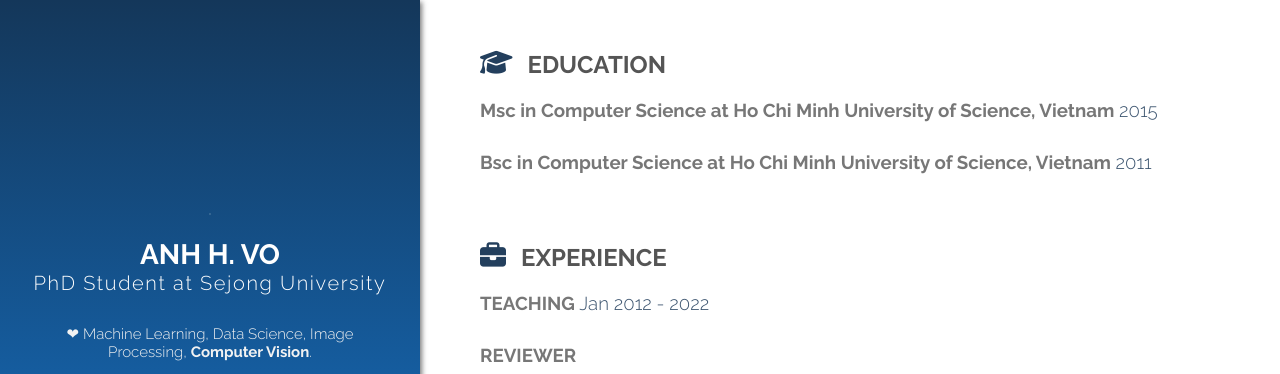
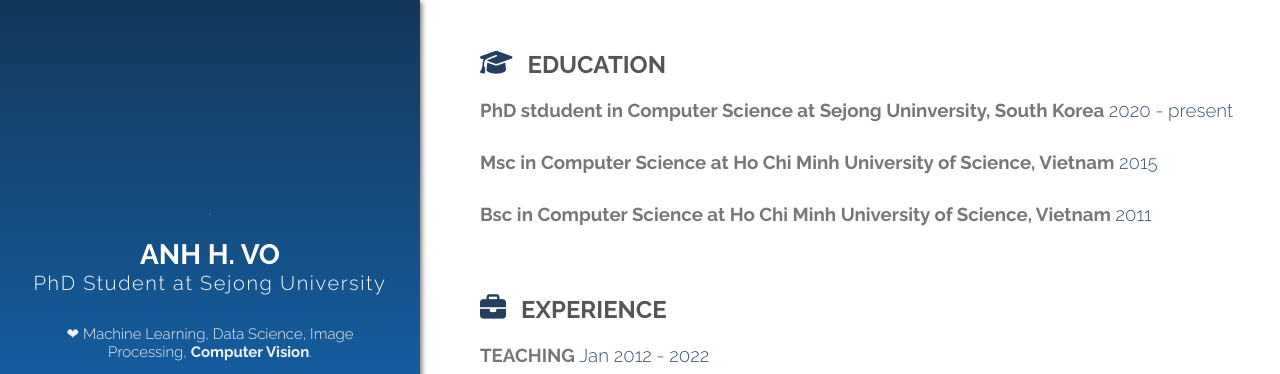
Before and after one commit to VoHoangAnh/vohoanganh.github.io, a website: page index.html in a window 1280 px wide. Shown: the top 374 px of the page. Drawn offline with Linux system fonts and the light colour scheme.

Commit message:
Add files via upload

```diff
--- a/index.html
+++ b/index.html
@@ -45,6 +45,10 @@
             <div class="title">
               <i class="fa fa-graduation-cap" aria-hidden="true"></i>
               <h2>EDUCATION</h2>
+              <div class="item">
+                <h3>PhD stdudent in Computer Science at Sejong Uninversity, South Korea <span> 2020 - present </span></h3>
+                <p></p>
+              </div>
               <div class="item">
                 <h3>Msc in Computer Science at Ho Chi Minh University of Science, Vietnam <span> 2015</span></h3>
                 <p></p>
```
